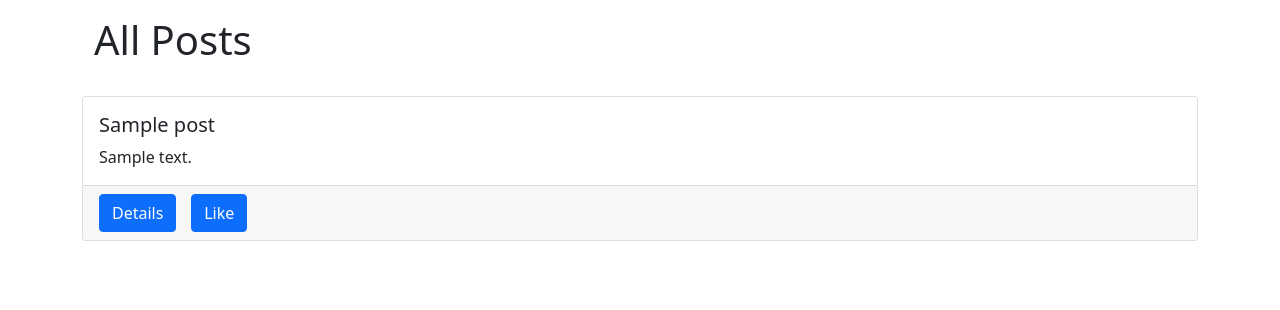
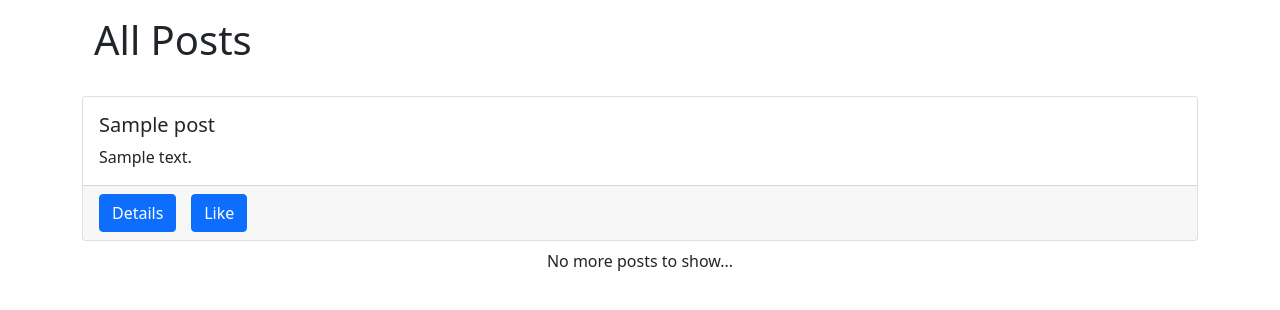
Before and after one commit to rilsonalmeida/django_ajax_WildAnimals, a Django app: page / in a window 1280 px wide. Shown: the top 310 px of the page. Run offline with Django 4.2, Linux system fonts and the light colour scheme; tables that the repository leaves empty hold one stand-in row (values such as "Sample post").

Commit message:
Added button to load more posts

```diff
--- a/posts_app/static/posts_app/scripts/main.js
+++ b/posts_app/static/posts_app/scripts/main.js
@@ -1,10 +1,14 @@
 const postsBox = document.getElementById('posts-box')
 const spinnerBox = document.getElementById('spinner-box')
+const loadBtn = document.getElementById('load-btn')
+const endBox = document.getElementById('end-box')
 
+let visible = 3
 
+const getData= ()=>{
     $.ajax({
         type: 'GET',
-    url: '/posts/',
+        url: `/posts/${visible}/`,
         success: function(response){
             console.log(response)
             const data = response.data
@@ -32,8 +36,25 @@ $.ajax({
                     `
                 })
             }, 100)
+            console.log(response.size)
+            if (response.size === 0) {
+                loadBtn.classList.add('no-visible')
+                endBox.textContent = 'No posts added yet...'
+            }
+            else if (response.size <= visible) {
+                loadBtn.classList.add('no-visible')
+                endBox.textContent = 'No more posts to show...'
+            }
         },
         error: function(error){
             console.log(error)
         }
     });
+}
+
+loadBtn.addEventListener('click', ()=>{
+    visible += 3
+    getData()
+})
+
+getData()
--- a/posts_app/templates/posts_app/main.html
+++ b/posts_app/templates/posts_app/main.html
@@ -14,8 +14,11 @@
    </div>
    <br>
 
+   <div id="posts-box"></div>
    <div id="spinner-box" class="text-center">
       <div class="spinner-border" role="status"></div>
    </div>
-   <div id="posts-box"></div>
+   <div class="text-center mb-3" id="end-box">
+      <button class="btn btn-primary mt-2" id="load-btn">Load more</button>
+   </div>
 {% endblock content %}
--- a/posts_app/urls.py
+++ b/posts_app/urls.py
@@ -9,5 +9,5 @@ app_name = 'posts_app'
 
 urlpatterns = [
     path('', post_list_and_create_view, name='main-page'),
-    path('posts/', load_post_data_view, name='data-posts'),
+    path('posts/<int:num_posts>/', load_post_data_view, name='data-posts'),
 ]
--- a/posts_app/views.py
+++ b/posts_app/views.py
@@ -8,7 +8,12 @@ def post_list_and_create_view(request):
     return render(request, 'posts_app/main.html', {'qs': qs})
 
 
-def load_post_data_view(request):
+def load_post_data_view(request, num_posts):
+    visible = 3
+    upper = num_posts
+    lower = upper - visible
+    size = Post.objects.all().count()
+
     qs = Post.objects.all()
     data = []
     for obj in qs:
@@ -16,7 +21,8 @@ def load_post_data_view(request):
             'id': obj.pk,
             'title': obj.title,
             'body': obj.body,
+            'liked': True if request.user in obj.liked.all() else False,
             'author': obj.author.user.username
         }
         data.append(item)
-    return JsonResponse({'data': data})
+    return JsonResponse({'data': data[lower:upper], 'size': size})
```
Lines whose indentation alone changed are shown as unchanged.
